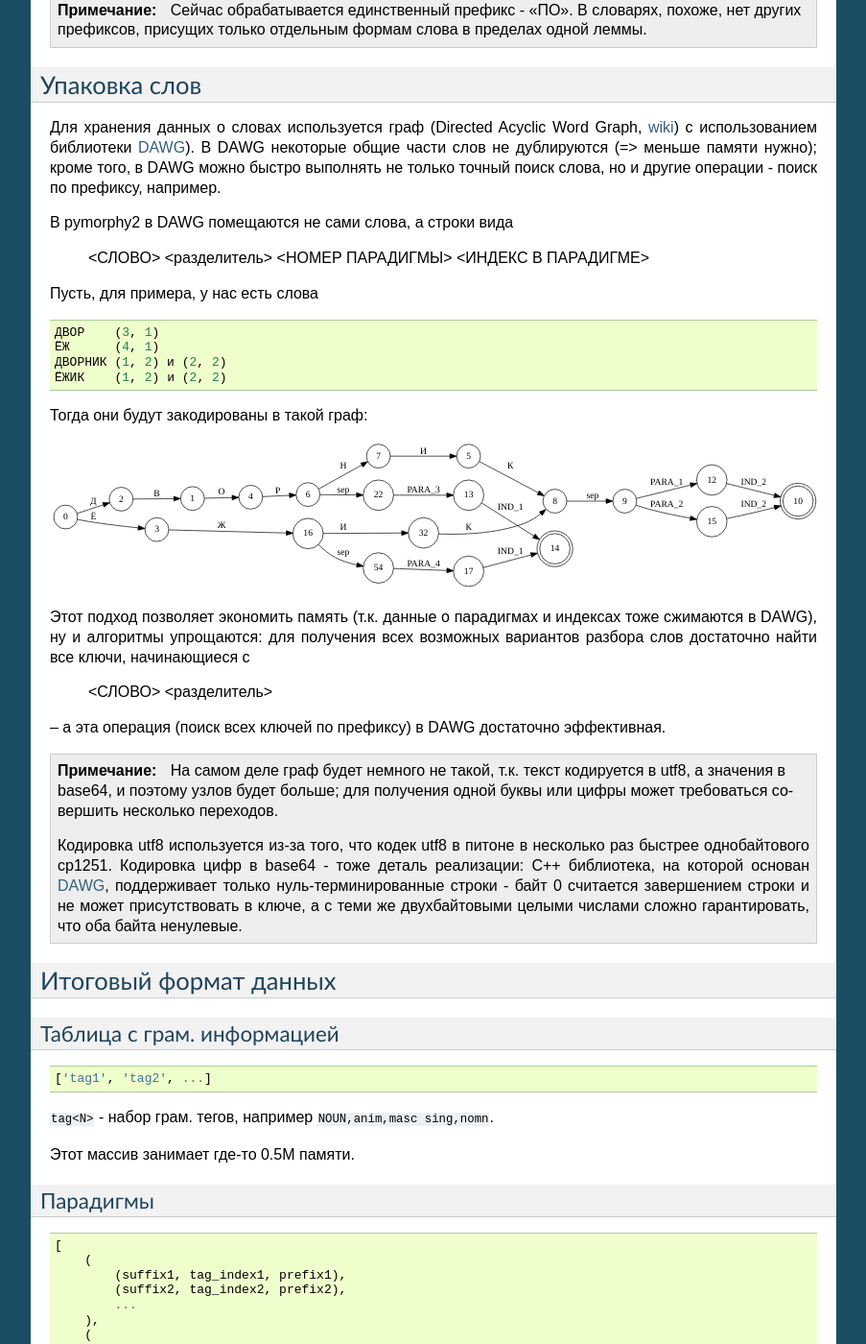
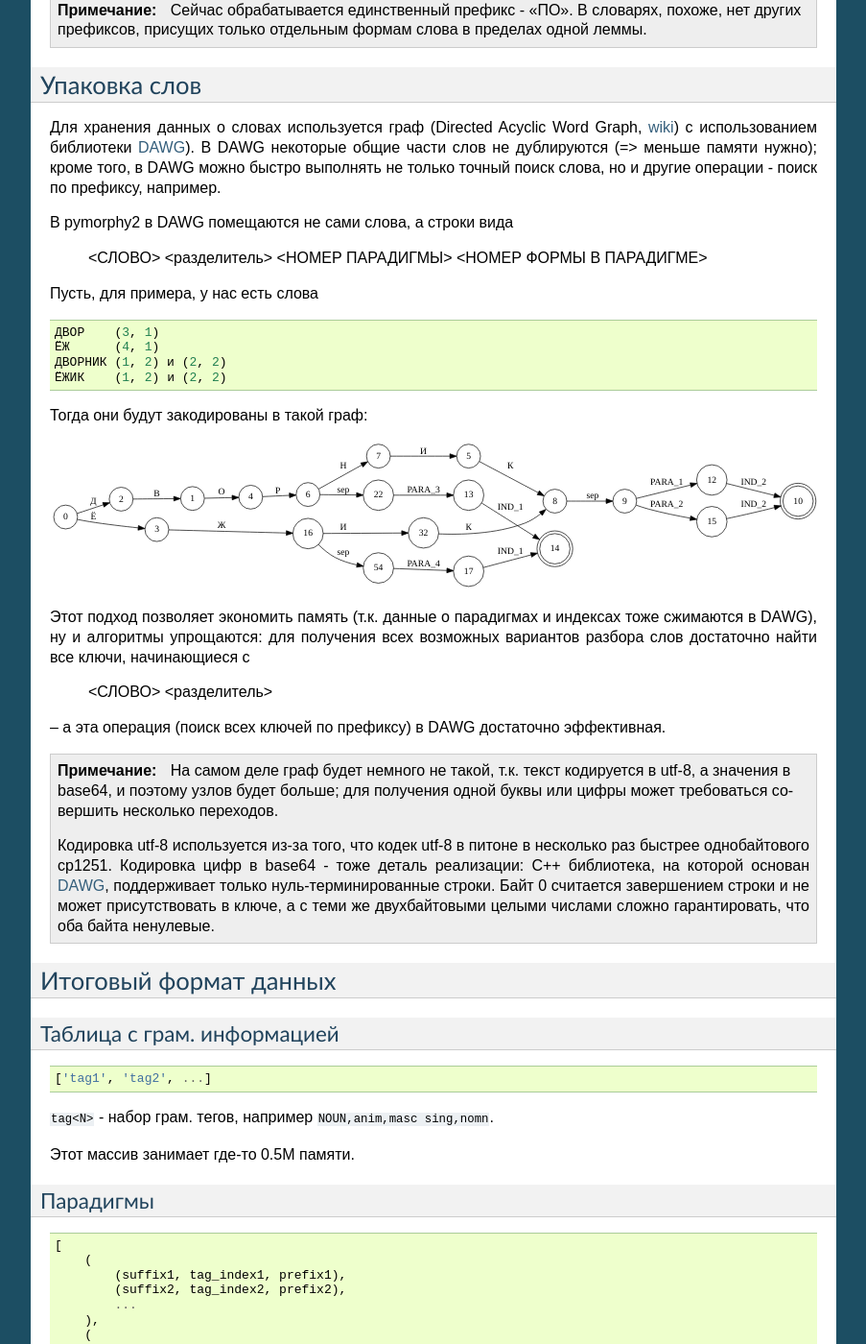
Before and after one commit to pymorphy2/pymorphy2, a Sphinx documentation site: the page built from docs/internals/dict.rst, in a window 1280 px wide and 1400 px high, scrolled down 2128 px. Shown: the whole window at 96% size, without its empty margins (198-1101 px from the left). Built offline with Sphinx 7.4.7, drawn with Linux system fonts in a browser that asks for light colours; some of the changed text lies outside the part shown.

Commit message:
еще небольшие исправления в документации

```diff
--- a/docs/internals/dict.rst
+++ b/docs/internals/dict.rst
@@ -141,7 +141,7 @@
 
 В pymorphy2 в DAWG помещаются не сами слова, а строки вида
 
-    <СЛОВО> <разделитель> <НОМЕР ПАРАДИГМЫ> <ИНДЕКС В ПАРАДИГМЕ>
+    <СЛОВО> <разделитель> <НОМЕР ПАРАДИГМЫ> <НОМЕР ФОРМЫ В ПАРАДИГМЕ>
 
 Пусть, для примера, у нас есть слова
 
@@ -197,16 +197,16 @@
 
 .. note::
 
-    На самом деле граф будет немного не такой, т.к. текст кодируется в utf8,
+    На самом деле граф будет немного не такой, т.к. текст кодируется в utf-8,
     а значения в base64, и поэтому узлов будет больше; для получения одной
     буквы или цифры может требоваться совершить несколько переходов.
 
-    Кодировка utf8 используется из-за того, что кодек utf8 в питоне в несколько
-    раз быстрее однобайтового cp1251. Кодировка цифр в base64 - тоже деталь
-    реализации: C++ библиотека, на которой основан DAWG_, поддерживает только
-    нуль-терминированные строки - байт 0 считается завершением строки и
-    не может присутствовать в ключе, а с теми же двухбайтовыми целыми числами
-    сложно гарантировать, что оба байта ненулевые.
+    Кодировка utf-8 используется из-за того, что кодек utf-8 в питоне
+    в несколько раз быстрее однобайтового cp1251. Кодировка цифр в
+    base64 - тоже деталь реализации: C++ библиотека, на которой основан DAWG_,
+    поддерживает только нуль-терминированные строки. Байт 0 считается
+    завершением строки и не может присутствовать в ключе, а с теми же
+    двухбайтовыми целыми числами сложно гарантировать, что оба байта ненулевые.
 
 
 
```
Also changed, not shown: other parts of docs/internals/dict.rst (+3 -3 lines), docs/internals/umlauts.rst (+7 -5 lines).
